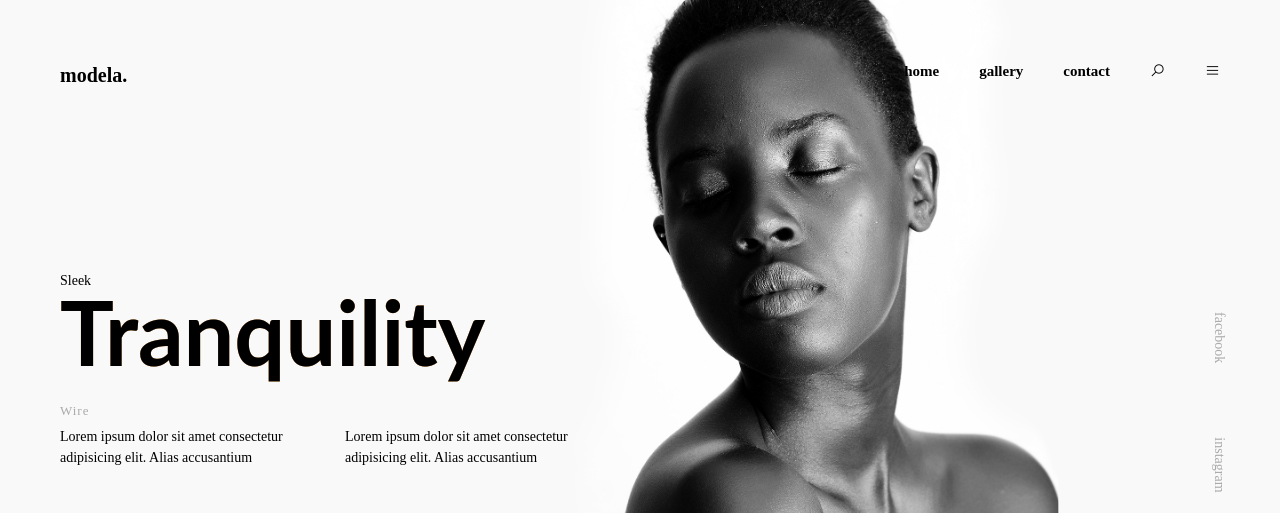
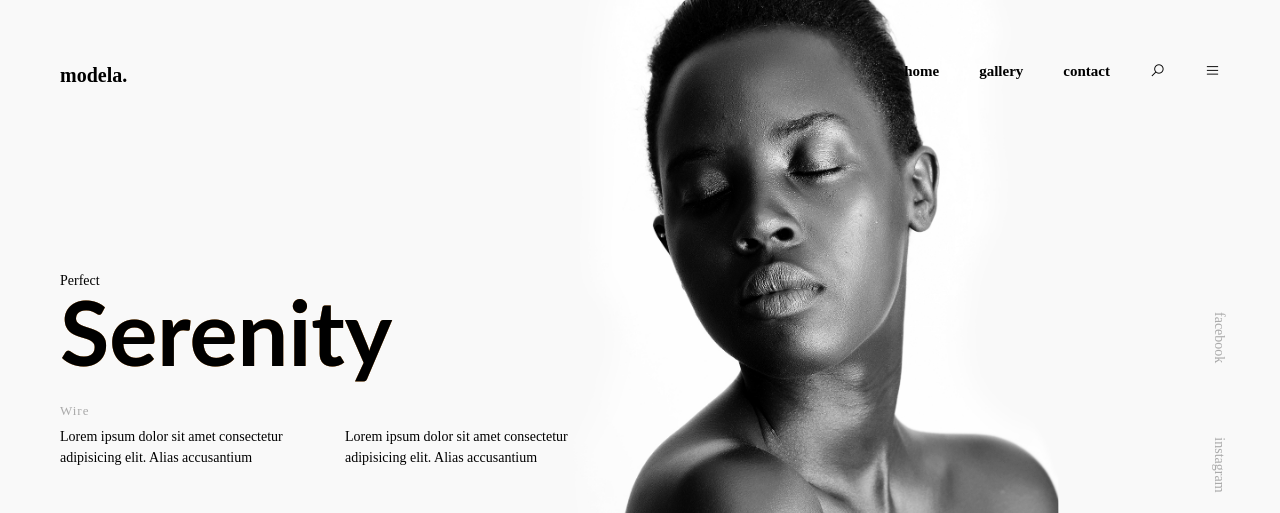
Before and after one commit to Stephen-Ibe/model, a plain HTML site: page index.html in a window 1280 px wide. Shown: the top 513 px of the page. Drawn offline with Linux system fonts and the light colour scheme.

Commit message:
update: cleanup

```diff
--- a/css/style.css
+++ b/css/style.css
@@ -31,12 +31,10 @@ body {
 #main header nav {
   float: right;
 }
-
 #main header nav ul li {
   float: left;
   list-style: none;
 }
-
 #main header nav ul li a {
   display: block;
   text-decoration: none;
--- a/index.html
+++ b/index.html
@@ -48,9 +48,9 @@
         <div class="grid-container">
           <div class="grid-50">
             <div class="hero__title">
-              <h4>sleek</h4>
+              <h4>perfect</h4>
               <div class="glitch">
-                <h1>tranquility</h1>
+                <h1>serenity</h1>
               </div>
             </div>
             <div class="hero__content">
```
